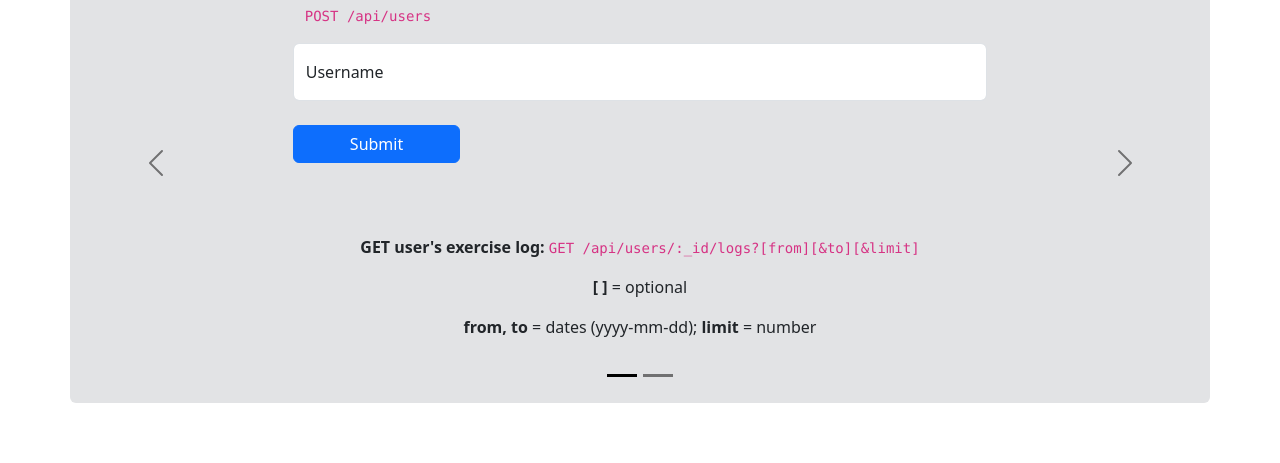
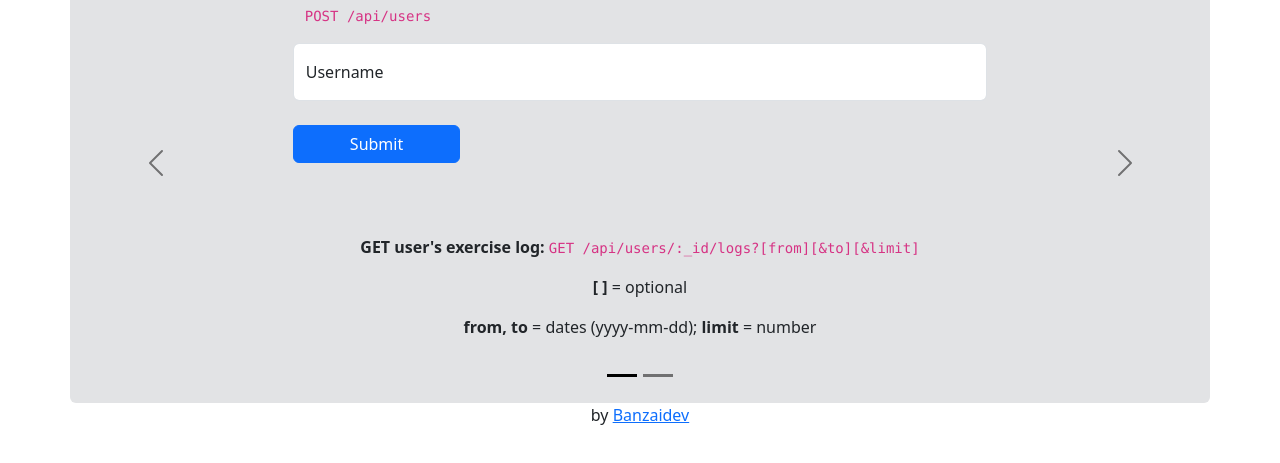
Before and after one commit to Banzaidev/exercise-tracker, a website: page views/index.html in a window 1280 px wide. Shown: the part 141-604 px from the top of the page. Drawn offline with nearby package versions, Linux system fonts and the light colour scheme.

Commit message:
feat: Add author

```diff
--- a/views/index.html
+++ b/views/index.html
@@ -109,5 +109,10 @@
         exerciseForm.submit();
       });
     </script>
+    <div class="text-center">
+      <p>
+        by <a target="_blank" href="https://github.com/Banzaidev">Banzaidev</a>
+      </p>
+    </div>
   </body>
 </html>
```
